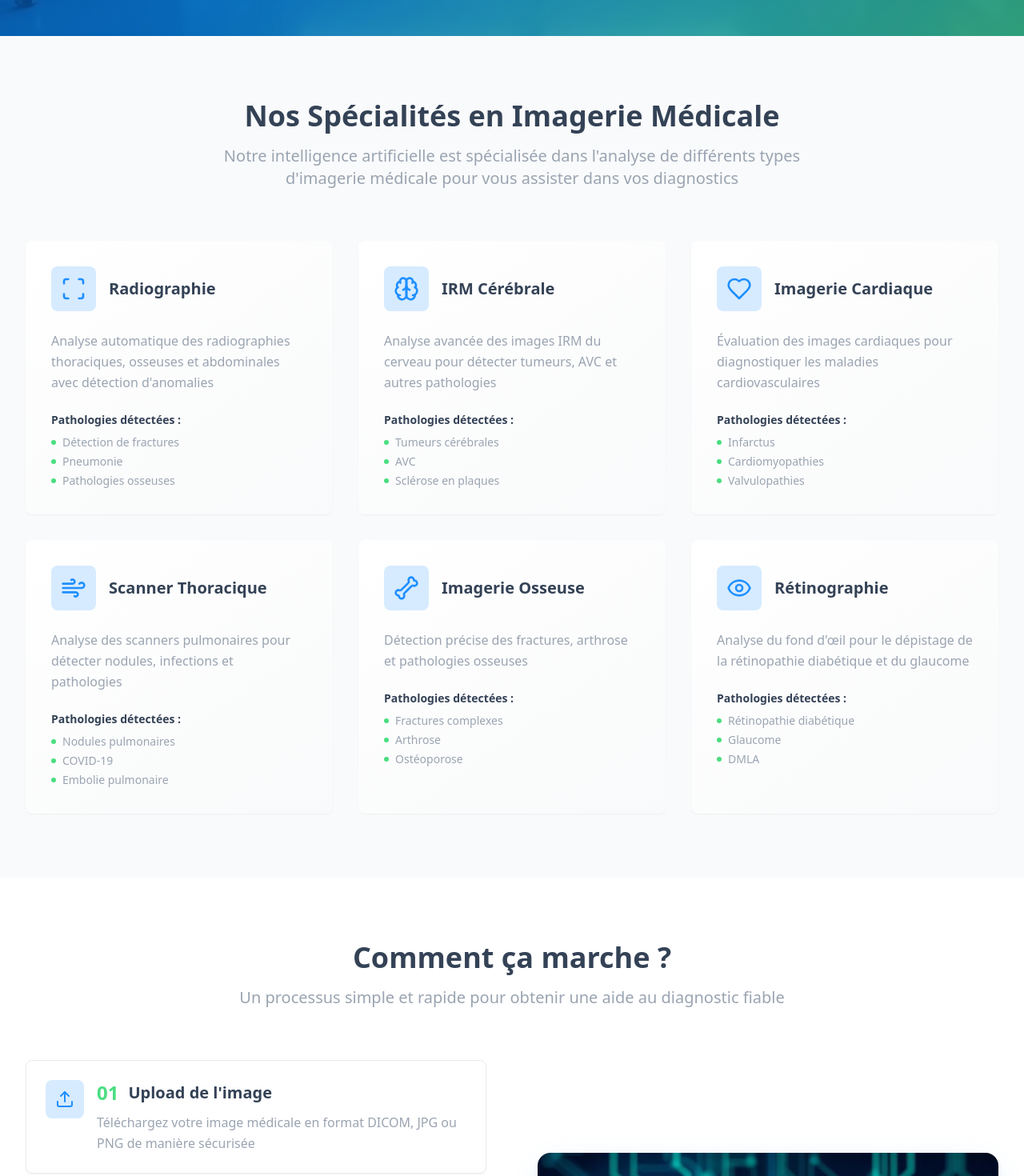
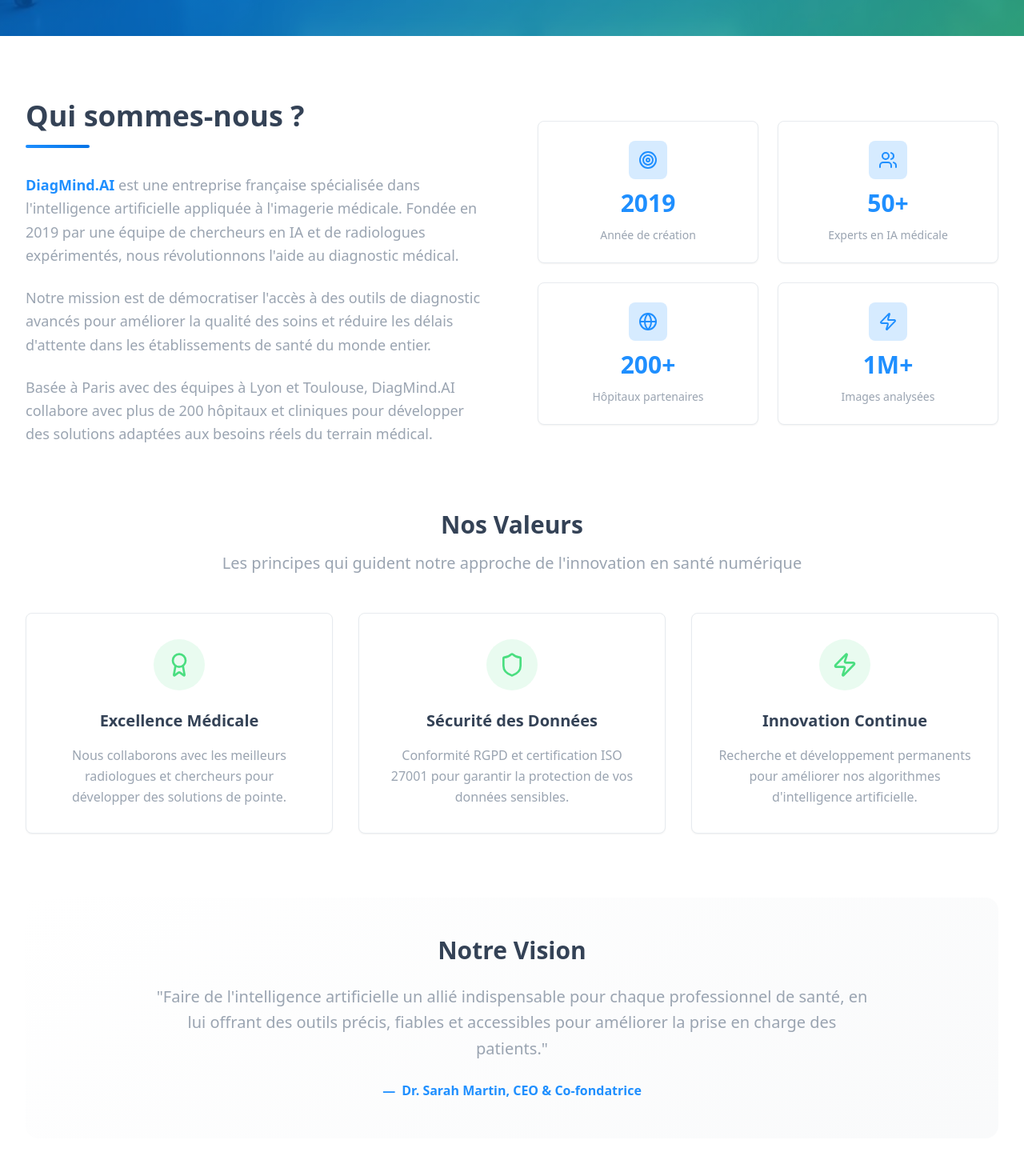
Before and after one commit to matthieugraziani/Site-DiagMind.AI, a React (Vite) app: page / in a window 1280 px wide. Shown: the part 820-2290 px from the top of the page at 80% size. Built offline with nearby package versions, Linux system fonts and the light colour scheme.

Commit message:
Add company presentation section
Add a section to present the company before the diagnostic assistance features.

```diff
--- /dev/null
+++ b/src/components/AboutSection.tsx
@@ -0,0 +1,138 @@
+import { Award, Users, Zap, Shield, Globe, Target } from "lucide-react";
+import { Card, CardContent } from "@/components/ui/card";
+
+const stats = [
+  {
+    number: "2019",
+    label: "Année de création",
+    icon: Target
+  },
+  {
+    number: "50+",
+    label: "Experts en IA médicale",
+    icon: Users
+  },
+  {
+    number: "200+",
+    label: "Hôpitaux partenaires",
+    icon: Globe
+  },
+  {
+    number: "1M+",
+    label: "Images analysées",
+    icon: Zap
+  }
+];
+
+const values = [
+  {
+    icon: Award,
+    title: "Excellence Médicale",
+    description: "Nous collaborons avec les meilleurs radiologues et chercheurs pour développer des solutions de pointe."
+  },
+  {
+    icon: Shield,
+    title: "Sécurité des Données",
+    description: "Conformité RGPD et certification ISO 27001 pour garantir la protection de vos données sensibles."
+  },
+  {
+    icon: Zap,
+    title: "Innovation Continue",
+    description: "Recherche et développement permanents pour améliorer nos algorithmes d'intelligence artificielle."
+  }
+];
+
+const AboutSection = () => {
+  return (
+    <section id="a-propos" className="py-20 bg-background">
+      <div className="container mx-auto px-4 lg:px-8">
+        <div className="grid lg:grid-cols-2 gap-16 items-center mb-20">
+          <div className="space-y-8">
+            <div className="space-y-4">
+              <h2 className="text-3xl md:text-4xl font-bold text-foreground">
+                Qui sommes-nous ?
+              </h2>
+              <div className="w-20 h-1 bg-gradient-primary rounded-full"></div>
+            </div>
+
+            <div className="space-y-6 text-lg text-muted-foreground leading-relaxed">
+              <p>
+                <span className="font-semibold text-primary">DiagMind.AI</span> est une entreprise française
+                spécialisée dans l'intelligence artificielle appliquée à l'imagerie médicale. Fondée en 2019
+                par une équipe de chercheurs en IA et de radiologues expérimentés, nous révolutionnons
+                l'aide au diagnostic médical.
+              </p>
+
+              <p>
+                Notre mission est de démocratiser l'accès à des outils de diagnostic avancés pour améliorer
+                la qualité des soins et réduire les délais d'attente dans les établissements de santé du monde entier.
+              </p>
+
+              <p>
+                Basée à Paris avec des équipes à Lyon et Toulouse, DiagMind.AI collabore avec plus de 200
+                hôpitaux et cliniques pour développer des solutions adaptées aux besoins réels du terrain médical.
+              </p>
+            </div>
+          </div>
+
+          <div className="grid grid-cols-2 gap-6">
+            {stats.map((stat, index) => (
+              <Card key={index} className="text-center p-6 hover:shadow-card-medical transition-all duration-300">
+                <CardContent className="space-y-3 p-0">
+                  <div className="mx-auto w-12 h-12 bg-primary-light rounded-lg flex items-center justify-center">
+                    <stat.icon className="h-6 w-6 text-primary" />
+                  </div>
+                  <div className="text-3xl font-bold text-primary">{stat.number}</div>
+                  <div className="text-sm text-muted-foreground font-medium">{stat.label}</div>
+                </CardContent>
+              </Card>
+            ))}
+          </div>
+        </div>
+
+        <div className="space-y-12">
+          <div className="text-center space-y-4">
+            <h3 className="text-2xl md:text-3xl font-bold text-foreground">
+              Nos Valeurs
+            </h3>
+            <p className="text-xl text-muted-foreground max-w-3xl mx-auto">
+              Les principes qui guident notre approche de l'innovation en santé numérique
+            </p>
+          </div>
+
+          <div className="grid md:grid-cols-3 gap-8">
+            {values.map((value, index) => (
+              <Card key={index} className="group hover:shadow-medical transition-all duration-300 hover:-translate-y-1">
+                <CardContent className="p-8 text-center">
+                  <div className="mx-auto w-16 h-16 bg-accent-light rounded-full flex items-center justify-center mb-6 group-hover:scale-110 transition-transform duration-300">
+                    <value.icon className="h-8 w-8 text-accent" />
+                  </div>
+                  <h4 className="text-xl font-bold text-foreground mb-4">{value.title}</h4>
+                  <p className="text-muted-foreground leading-relaxed">{value.description}</p>
+                </CardContent>
+              </Card>
+            ))}
+          </div>
+        </div>
+
+        <div className="mt-20 bg-gradient-card rounded-2xl p-8 md:p-12 text-center">
+          <div className="space-y-6">
+            <h3 className="text-2xl md:text-3xl font-bold text-foreground">
+              Notre Vision
+            </h3>
+            <p className="text-xl text-muted-foreground max-w-4xl mx-auto leading-relaxed">
+              "Faire de l'intelligence artificielle un allié indispensable pour chaque professionnel de santé,
+              en lui offrant des outils précis, fiables et accessibles pour améliorer la prise en charge des patients."
+            </p>
+            <div className="flex items-center justify-center space-x-2 text-primary font-semibold">
+              <span>—</span>
+              <span>Dr. Sarah Martin, CEO & Co-fondatrice</span>
+            </div>
+          </div>
+        </div>
+      </div>
+    </section>
+  );
+};
+
+export default AboutSection;
--- a/src/components/Header.tsx
+++ b/src/components/Header.tsx
@@ -14,6 +14,9 @@ const Header = () => {
           <nav className="hidden md:flex items-center space-x-8">
             <a href="#accueil" className="text-foreground hover:text-primary transition-colors">
               Accueil
+            </a>
+            <a href="#a-propos" className="text-foreground hover:text-primary transition-colors">
+              À propos
             </a>
             <a href="#services" className="text-foreground hover:text-primary transition-colors">
               Services
--- a/src/pages/Index.tsx
+++ b/src/pages/Index.tsx
@@ -1,5 +1,6 @@
 import Header from "@/components/Header";
 import HeroSection from "@/components/HeroSection";
+import AboutSection from "@/components/AboutSection";
 import ServicesSection from "@/components/ServicesSection";
 import HowItWorksSection from "@/components/HowItWorksSection";
 import Footer from "@/components/Footer";
@@ -10,6 +11,7 @@ const Index = () => {
       <Header />
       <main>
         <HeroSection />
+        <AboutSection />
         <ServicesSection />
         <HowItWorksSection />
       </main>
```
